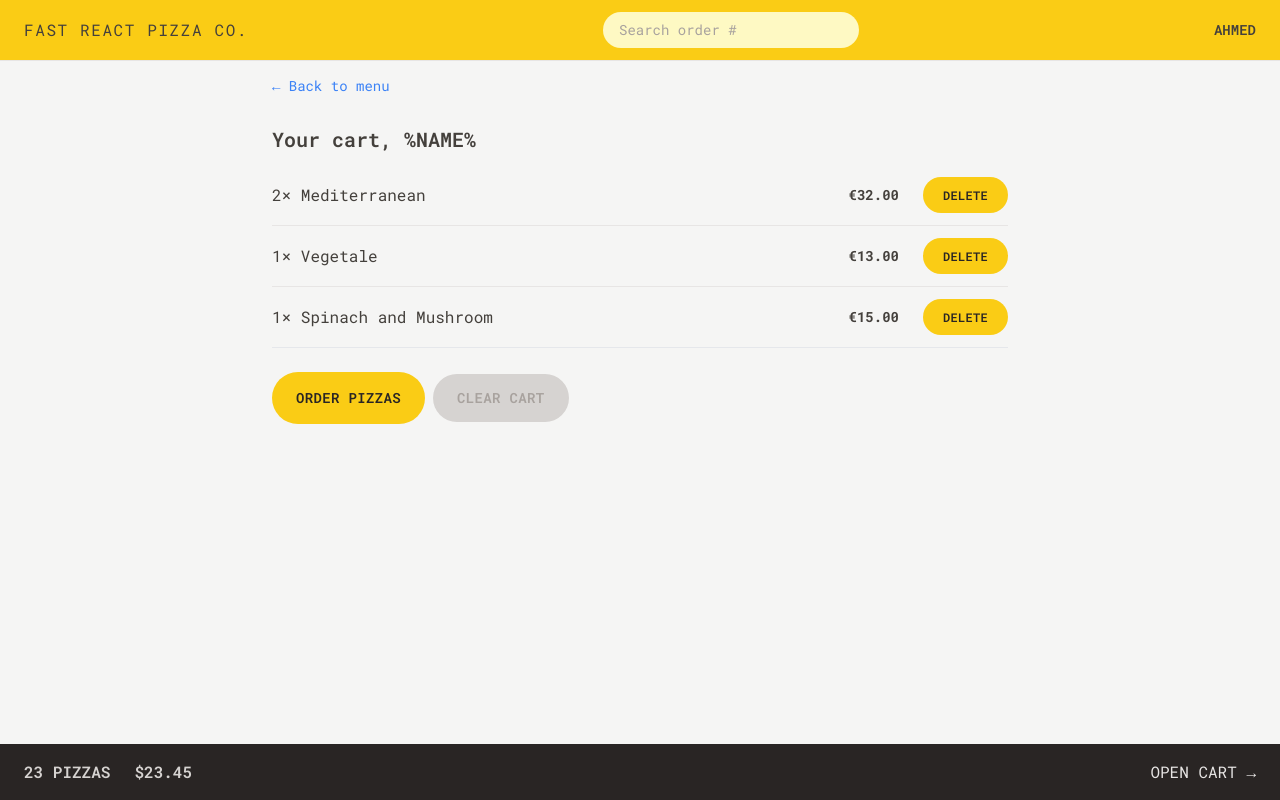
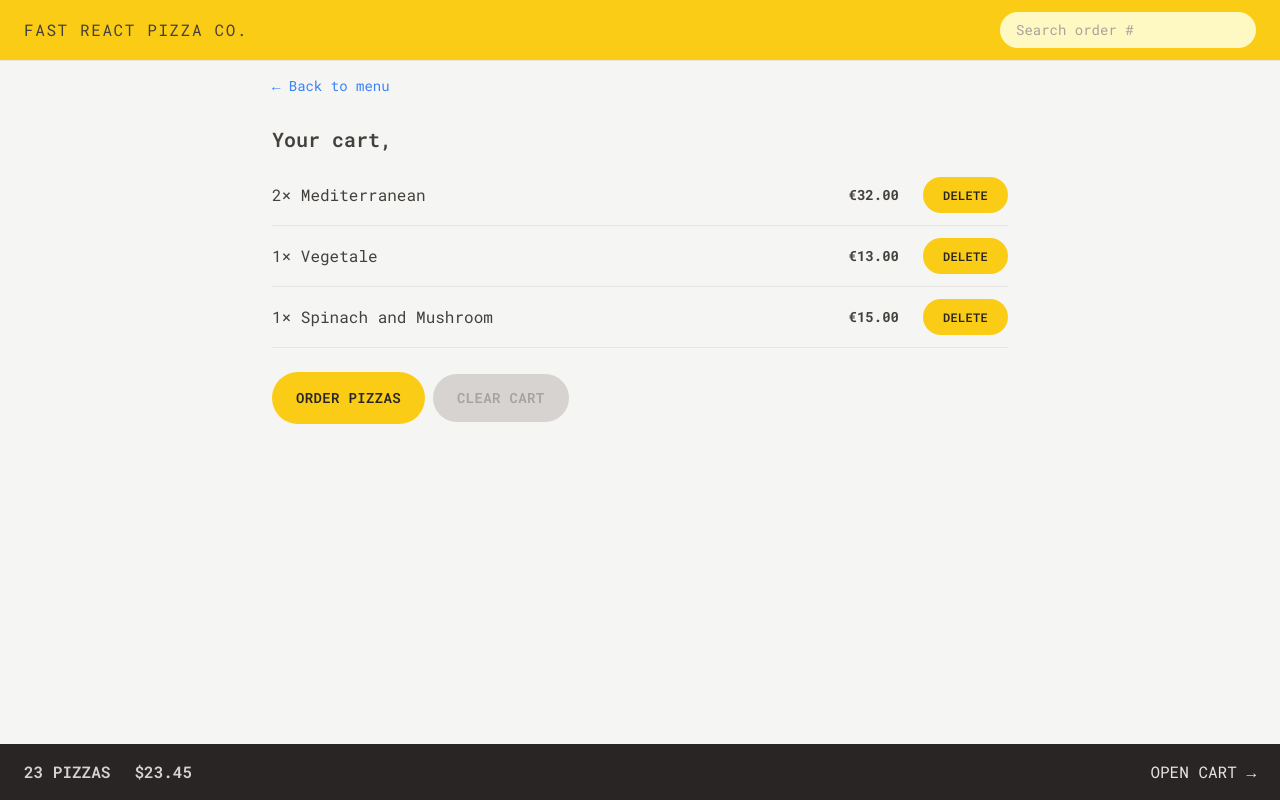
Before and after one commit to ahmedessam3270/fast-react-pizza-co, a React (Vite) app: page /cart in a window 1280 px wide. Built offline with nearby package versions, Linux system fonts and the light colour scheme.

Commit message:
finishing userSlice

```diff
--- a/package.json
+++ b/package.json
@@ -10,8 +10,10 @@
     "preview": "vite preview"
   },
   "dependencies": {
+    "@reduxjs/toolkit": "^2.0.1",
     "react": "^18.2.0",
     "react-dom": "^18.2.0",
+    "react-redux": "^9.1.0",
     "react-router-dom": "^6.21.1"
   },
   "devDependencies": {
--- a/src/features/cart/Cart.jsx
+++ b/src/features/cart/Cart.jsx
@@ -2,6 +2,7 @@
 import LinkButton from '../../ui/LinkButton';
 import Button from '../../ui/Button';
 import CartItem from './CartItem';
+import { useSelector } from 'react-redux';
 
 const fakeCart = [
   {
@@ -29,12 +30,13 @@
 
 function Cart() {
   const cart = fakeCart;
+  const username = useSelector((store) => store.user.username);
 
   return (
     <div className="px-4 py-3">
       <LinkButton to="/menu">&larr; Back to menu</LinkButton>
 
-      <h2 className="mt-7 text-xl font-semibold">Your cart, %NAME%</h2>
+      <h2 className="mt-7 text-xl font-semibold">Your cart, {username}</h2>
       <ul className="mt-3 divide-y divide-stone-200 border-b">
         {cart.map((item) => (
           <CartItem key={item.key} item={item} />
@@ -45,7 +47,7 @@
           Order pizzas
         </Button>
 
-        <Button type='secondary'>Clear cart</Button>
+        <Button type="secondary">Clear cart</Button>
       </div>
     </div>
   );
--- a/src/features/order/CreateOrder.jsx
+++ b/src/features/order/CreateOrder.jsx
@@ -1,6 +1,7 @@
 import { Form, redirect, useActionData, useNavigation } from 'react-router-dom';
 import { createOrder } from '../../services/apiRestaurant';
 import Button from '../../ui/Button';
+import { useSelector } from 'react-redux';
 
 // https://uibakery.io/regex-library/phone-number
 const isValidPhone = (str) =>
@@ -38,7 +39,7 @@
   const navigation = useNavigation();
   const isSubmitting = navigation.state === 'submitting';
   const formErrors = useActionData();
-
+  const username = useSelector((store) => store.user.username);
   return (
     <div className="px-4 py-6">
       <h2 className="mb-8 text-xl font-semibold">Ready to order? Let's go!</h2>
@@ -47,7 +48,13 @@
       <Form method="POST">
         <div className="mb-5 flex flex-col gap-2 sm:flex-row sm:items-center">
           <label className="sm:basis-40">First Name</label>
-          <input type="text" name="customer" required className="input grow" />
+          <input
+            type="text"
+            name="customer"
+            required
+            defaultValue={username}
+            className="input grow"
+          />
         </div>
 
         <div className="mb-5 flex flex-col gap-2 sm:flex-row sm:items-center">
--- a/src/features/user/CreateUser.jsx
+++ b/src/features/user/CreateUser.jsx
@@ -1,11 +1,19 @@
 import { useState } from 'react';
 import Button from '../../ui/Button';
+import { useDispatch } from 'react-redux';
+import { updateName } from './userSlice';
+import { useNavigate } from 'react-router-dom';
 
 function CreateUser() {
   const [username, setUsername] = useState('');
-
+  const dispatch = useDispatch();
+  const navigate = useNavigate();
   function handleSubmit(e) {
     e.preventDefault();
+    if (!username) return;
+    dispatch(updateName(username));
+    navigate('/menu');
+    console.log(username);
   }
 
   return (
--- a/src/features/user/Username.jsx
+++ b/src/features/user/Username.jsx
@@ -1,5 +1,11 @@
+import { useSelector } from 'react-redux';
+
 function Username() {
-  return <div className="hidden text-sm font-semibold md:block">Ahmed</div>;
+  const username = useSelector((store) => store.user.username);
+  if (!username) return null;
+  return (
+    <div className="hidden text-sm font-semibold md:block">{username}</div>
+  );
 }
 
 export default Username;
--- a/src/features/user/userSlice.js
+++ b/src/features/user/userSlice.js
@@ -1,3 +1,4 @@
+/*
 import { getAddress } from "../../services/apiGeocoding";
 
 function getPosition() {
@@ -21,3 +22,25 @@
   // 3) Then we return an object with the data that we are interested in
   return { position, address };
 }
+
+*/
+
+import { createSlice } from '@reduxjs/toolkit';
+
+const initialState = {
+  username: '',
+};
+
+const userSlice = createSlice({
+  name: 'user',
+  initialState,
+  reducers: {
+    updateName(state, action) {
+      state.username = action.payload;
+    },
+  },
+});
+
+export const { updateName } = userSlice.actions;
+
+export default userSlice.reducer;
--- a/src/main.jsx
+++ b/src/main.jsx
@@ -1,10 +1,14 @@
-import React from "react";
-import ReactDOM from "react-dom/client";
-import App from "./App.jsx";
-import "./index.css";
+import React from 'react';
+import ReactDOM from 'react-dom/client';
+import App from './App.jsx';
+import './index.css';
+import { Provider } from 'react-redux';
+import store from './store.js';
 
-ReactDOM.createRoot(document.getElementById("root")).render(
+ReactDOM.createRoot(document.getElementById('root')).render(
   <React.StrictMode>
-    <App />
-  </React.StrictMode>
+    <Provider store={store}>
+      <App />
+    </Provider>
+  </React.StrictMode>,
 );
--- /dev/null
+++ b/src/store.js
@@ -0,0 +1,10 @@
+import { configureStore } from '@reduxjs/toolkit';
+import userReducer from './features/user/userSlice';
+
+const store = configureStore({
+  reducer: {
+    user: userReducer,
+  },
+});
+
+export default store;
--- a/src/ui/Home.jsx
+++ b/src/ui/Home.jsx
@@ -1,5 +1,8 @@
-import CreateUser from "../features/user/CreateUser";
+import { useSelector } from 'react-redux';
+import CreateUser from '../features/user/CreateUser';
+import Button from './Button';
 function Home() {
+  const username = useSelector((store) => store.user.username);
   return (
     <div className="my-10 px-4 text-center sm:my-16">
       <h1 className="mb-8 text-xl font-semibold md:text-3xl">
@@ -9,7 +12,14 @@
           Straight out of the oven, straight to you.
         </span>
       </h1>
-      <CreateUser />
+
+      {username === '' ? (
+        <CreateUser />
+      ) : (
+        <Button to="/menu" type="primary">
+          Continue ordering, {username}
+        </Button>
+      )}
     </div>
   );
 }
```
Also changed, not shown: 1 other file (tests, documents, lock files or other folders).
